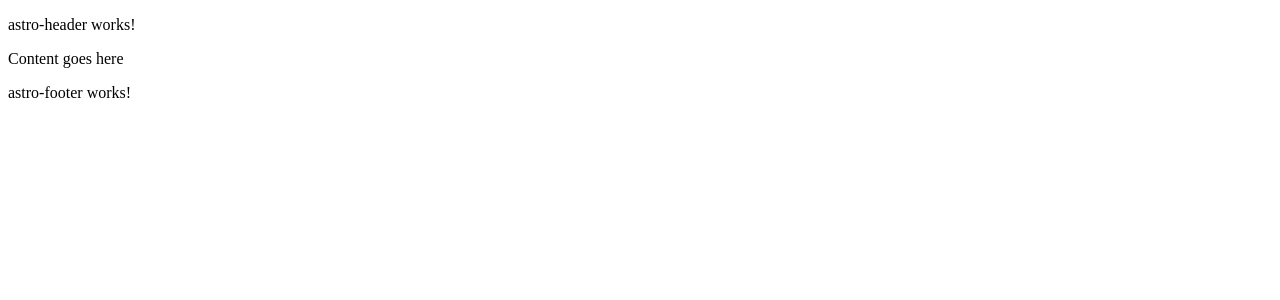
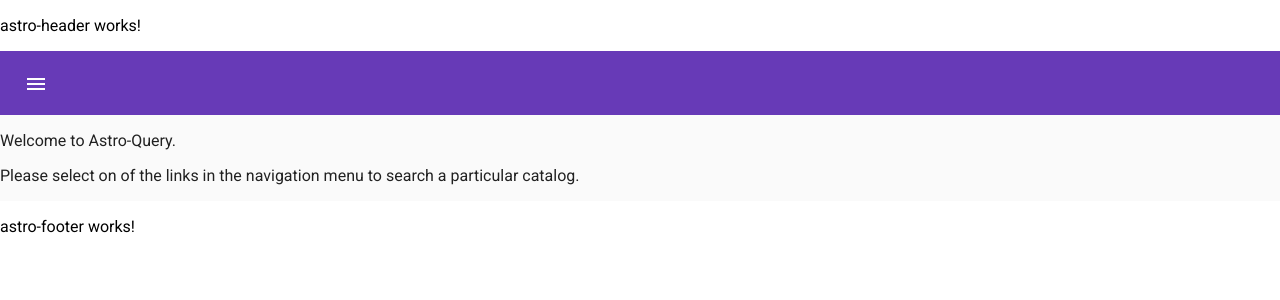
Before and after one commit to fergusonjason/astro-client-angular, an Angular app: page /home in a window 1280 px wide. Before the commit this address led to /. Shown: the top 300 px of the page. Built offline with nearby package versions, Linux system fonts and the light colour scheme.

Commit message:
implement appbar and drawer

```diff
--- a/angular.json
+++ b/angular.json
@@ -23,7 +23,9 @@
               "src/assets"
             ],
             "styles": [
-              "src/styles.css"
+              "./node_modules/@angular/material/prebuilt-themes/deeppurple-amber.css",
+              "src/styles.css",
+              "node_modules/material-design-icons/iconfont/material-icons.css"
             ],
             "scripts": []
           },
@@ -90,6 +92,7 @@
               "src/assets"
             ],
             "styles": [
+              "./node_modules/@angular/material/prebuilt-themes/deeppurple-amber.css",
               "src/styles.css"
             ],
             "scripts": []
--- a/package.json
+++ b/package.json
@@ -11,6 +11,7 @@
   "private": true,
   "dependencies": {
     "@angular/animations": "^14.1.0",
+    "@angular/cdk": "^14.2.4",
     "@angular/common": "^14.1.0",
     "@angular/compiler": "^14.1.0",
     "@angular/core": "^14.1.0",
@@ -19,6 +20,7 @@
     "@angular/platform-browser": "^14.1.0",
     "@angular/platform-browser-dynamic": "^14.1.0",
     "@angular/router": "^14.1.0",
+    "material-design-icons": "^3.0.1",
     "rxjs": "~7.5.0",
     "tslib": "^2.3.0",
     "zone.js": "~0.11.4"
--- a/src/app/app-routing.module.ts
+++ b/src/app/app-routing.module.ts
@@ -1,7 +1,11 @@
 import { NgModule } from '@angular/core';
 import { RouterModule, Routes } from '@angular/router';
+import { HomeComponent } from './modules/home/components/home/home.component';
 
-const routes: Routes = [];
+const routes: Routes = [
+  { path: 'home', component: HomeComponent },
+  { path: '', redirectTo: '/home', pathMatch: 'full' }
+];
 
 @NgModule({
   imports: [RouterModule.forRoot(routes)],
--- a/src/app/app.component.html
+++ b/src/app/app.component.html
@@ -1,3 +1,16 @@
 <astro-header></astro-header>
-Content goes here
+<mat-toolbar color="primary">
+  <button mat-icon-button (click)="drawer.toggle()">
+    <mat-icon>menu</mat-icon>
+  </button>
+</mat-toolbar>
+<mat-drawer-container>
+  <mat-drawer #drawer mode="side" color="primary">
+    Sidenav
+  </mat-drawer>
+  <mat-drawer-content>
+    <router-outlet></router-outlet>
+  </mat-drawer-content>
+</mat-drawer-container>
+
 <astro-footer></astro-footer>
--- a/src/app/modules/core/core.module.ts
+++ b/src/app/modules/core/core.module.ts
@@ -1,4 +1,5 @@
 import { NgModule } from '@angular/core';
+import {BrowserAnimationsModule} from '@angular/platform-browser/animations';
 import { CommonModule } from '@angular/common';
 import { FormsModule, ReactiveFormsModule } from '@angular/forms';
 
@@ -8,6 +9,7 @@ import { FormsModule, ReactiveFormsModule } from '@angular/forms';
   declarations: [],
   imports: [
     CommonModule,
+    BrowserAnimationsModule,
     FormsModule,
     ReactiveFormsModule
   ],
--- a/src/app/modules/home/components/home/home.component.html
+++ b/src/app/modules/home/components/home/home.component.html
@@ -1 +1,4 @@
-<p>home works!</p>
+
+<p>Welcome to Astro-Query.</p>
+
+<p>Please select on of the links in the navigation menu to search a particular catalog.</p>
--- a/src/app/modules/home/home.module.ts
+++ b/src/app/modules/home/home.module.ts
@@ -1,6 +1,8 @@
 import { NgModule } from '@angular/core';
 import { CommonModule } from '@angular/common';
 import { HomeComponent } from './components/home/home.component';
+import { MaterialSharedModule } from '../material-shared/material-shared.module';
+import { CoreModule } from '../core/core.module';
 
 
 
@@ -9,7 +11,9 @@ import { HomeComponent } from './components/home/home.component';
     HomeComponent
   ],
   imports: [
-    CommonModule
+    CommonModule,
+    CoreModule,
+    MaterialSharedModule
   ]
 })
 export class HomeModule { }
--- a/src/index.html
+++ b/src/index.html
@@ -6,6 +6,9 @@
   <base href="/">
   <meta name="viewport" content="width=device-width, initial-scale=1">
   <link rel="icon" type="image/x-icon" href="favicon.ico">
+  <link rel="preconnect" href="https://fonts.gstatic.com">
+  <link href="https://fonts.googleapis.com/css2?family=Roboto:wght@300;400;500&display=swap" rel="stylesheet">
+  <link href="https://fonts.googleapis.com/icon?family=Material+Icons" rel="stylesheet">
 </head>
 <body>
   <app-root></app-root>
--- a/src/styles.css
+++ b/src/styles.css
@@ -1 +1,5 @@
 /* You can add global styles to this file, and also import other style files */
+
+
+html, body { height: 100%; }
+body { margin: 0; font-family: Roboto, "Helvetica Neue", sans-serif; }
```
Also changed, not shown: src/app/app.module.ts (+10 -0 lines), src/app/modules/material-shared/material-shared.module.ts (+12 -2 lines), 1 other file (tests, documents, lock files or other folders).
